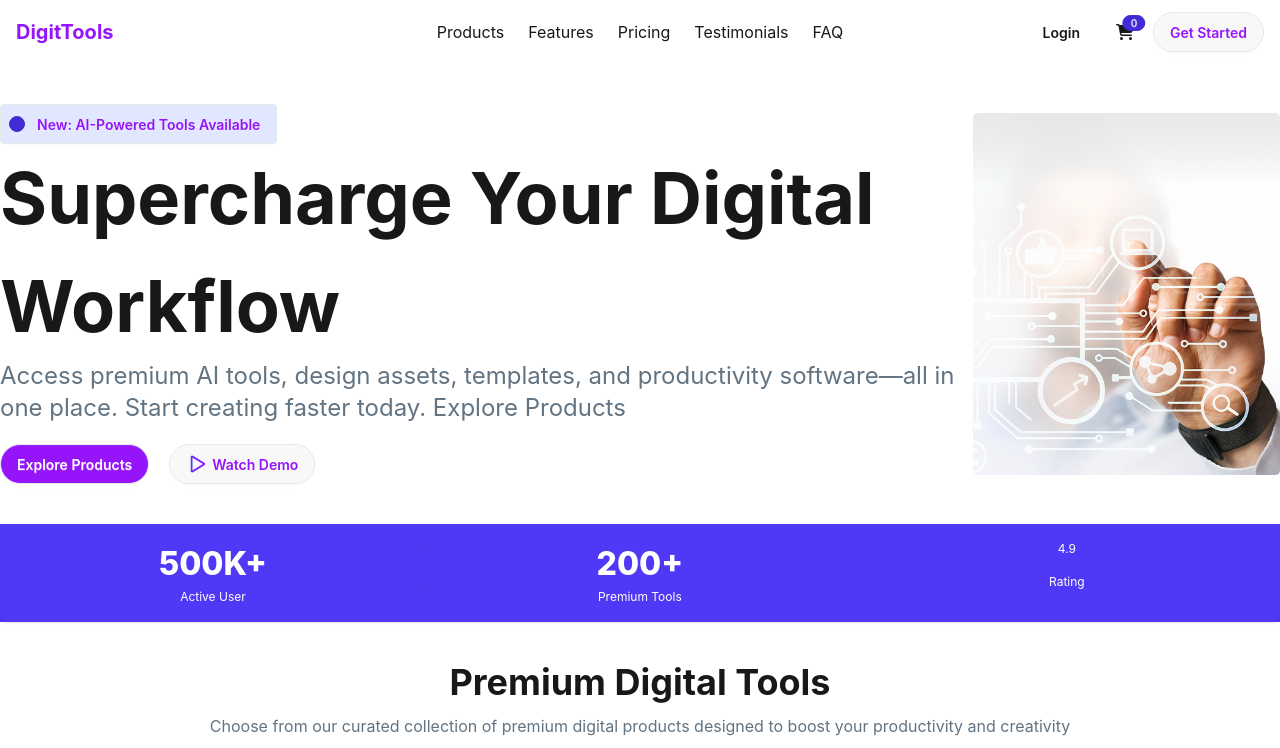
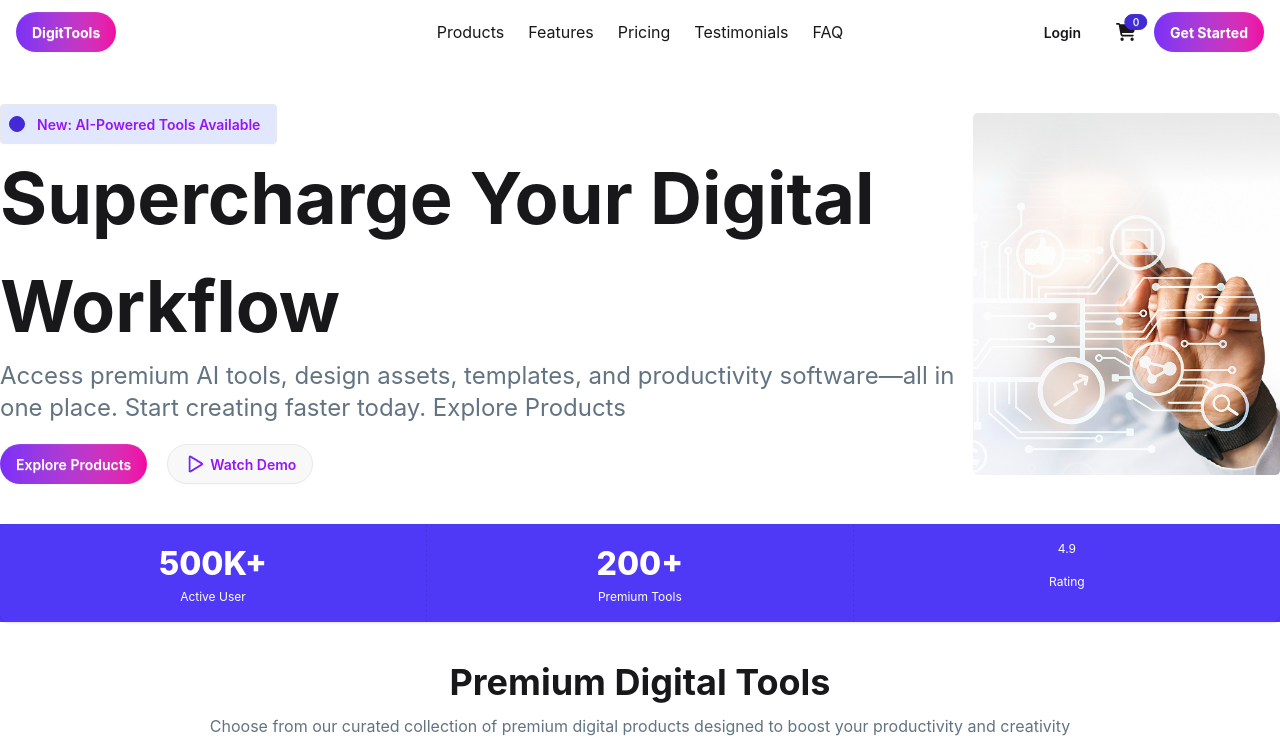
Before and after one commit to sarwarhusain/digitTools, a React (Vite) app: page / in a window 1280 px wide. Shown: the top 748 px of the page. Built offline with nearby package versions, Linux system fonts and the light colour scheme.

Commit message:
update Cart

```diff
--- a/src/Components/Banner/Banner.jsx
+++ b/src/Components/Banner/Banner.jsx
@@ -21,7 +21,7 @@ const Banner = () => {
           </p>
         </div>
         <div className="space-x-5 mt-5">
-          <button className="rounded-full text-white bg-[#9514FA] btn">
+          <button className="btn  rounded-full text-white bg-linear-to-r from-[#7B2FF7] to-[#F107A3] border-none">
             Explore Products
           </button>
           <button className=" btn text-[#9514FA] rounded-full">
--- a/src/Components/Cards/Cards.jsx
+++ b/src/Components/Cards/Cards.jsx
@@ -40,7 +40,7 @@ const Cards = ({ pricing, selectProducts, setSelectProducts }) => {
 
       <button
         onClick={handleCart}
-        className="btn w-full rounded-full text-white bg-gradient-to-r from-[#7B2FF7] to-[#F107A3] border-none"
+        className="btn w-full rounded-full text-white bg-linear-to-r from-[#7B2FF7] to-[#F107A3] border-none"
       >
         Buy Now
       </button>
--- a/src/Components/Carts/CartCard.jsx
+++ b/src/Components/Carts/CartCard.jsx
@@ -11,7 +11,6 @@ const CartCard = ({ product, selectProducts, setSelectProducts }) => {
   return (
     <div className="max-w-7xl mx-auto mt-5">
       <div className=" bg-[#F9FAFC] shadow-sm">
-        {/* Cart Items */}
         <div className="space-y-1">
           <div className="flex items-center justify-between p-3 rounded-lg">
             <div className="flex items-center gap-3">
--- a/src/Components/Carts/Carts.jsx
+++ b/src/Components/Carts/Carts.jsx
@@ -1,8 +1,13 @@
-import React from "react";
 import CartCard from "./CartCard";
 
 const Carts = ({ selectProducts, setSelectProducts }) => {
-  // console.log(selectProducts);
+  const total = selectProducts.reduce((acc, curr) => acc + curr.price, 0);
+  console.log(total.toFixed(2));
+  const proceed = () => {
+    // console.log("cllicked");
+    setSelectProducts([]);
+  };
+  console.log(selectProducts);
   return (
     <div className="border rounded-3xl p-3">
       <h2 className="text-start">Your Cart</h2>
@@ -16,7 +21,16 @@ const Carts = ({ selectProducts, setSelectProducts }) => {
           />
         ))}
       </div>
-
+      <div className="flex justify-between items-center mt-5">
+        <p className="font-bold">Total</p>
+        <p className="font-bold">${total.toFixed(2)}</p>
+      </div>
+      <button
+        className="btn w-full rounded-full text-white bg-linear-to-r from-[#7B2FF7] to-[#F107A3] border-none"
+        onClick={proceed}
+      >
+        Proceed
+      </button>
     </div>
   );
 };
--- a/src/Components/NavBar/NavBar.jsx
+++ b/src/Components/NavBar/NavBar.jsx
@@ -10,7 +10,7 @@ const NavBar = ({ selectProducts }) => {
           </div>
           <ul
             tabIndex={0}
-            className="menu menu-sm dropdown-content mt-3 z-[1] p-2 shadow bg-base-100 rounded-box w-52"
+            className="menu menu-sm dropdown-content mt-3 z-1 p-2 shadow bg-base-100 rounded-box w-52"
           >
             <li>
               <a>Products</a>
@@ -30,7 +30,9 @@ const NavBar = ({ selectProducts }) => {
           </ul>
         </div>
 
-        <a className="text-[#9514FA] text-xl font-bold">DigitTools</a>
+        <a className="btn  rounded-full text-white bg-linear-to-r from-[#7B2FF7] to-[#F107A3] border-none font-bold">
+          DigitTools
+        </a>
       </div>
 
       <div className="navbar-center hidden lg:flex gap-6">
@@ -46,14 +48,14 @@ const NavBar = ({ selectProducts }) => {
 
         <button className="btn btn-ghost btn-circle">
           <div className="indicator">
-            <FaCartShopping size={18} />
+            <FaCartShopping size={20} />
             <span className="badge badge-xs badge-primary indicator-item">
               {selectProducts.length}
             </span>
           </div>
         </button>
 
-        <button className="btn rounded-full text-[#9514FA] hidden sm:inline-flex">
+        <button className="btn font-bold rounded-full text-white bg-linear-to-r from-[#7B2FF7] to-[#F107A3] border-none">
           Get Started
         </button>
       </div>
--- a/src/Components/PricingOption/PricingOption.jsx
+++ b/src/Components/PricingOption/PricingOption.jsx
@@ -29,7 +29,7 @@ const PricingOption = ({ cardsPromise, selectProducts, setSelectProducts }) => {
           }}
           className={`btn ${selected === "carts" ? "bg-[#4F39F6] text-white" : ""} rounded-full `}
         >
-          Carts{selectProducts.length}
+          Carts({selectProducts.length})
         </button>
       </div>
       {/* {selected === "products" ? (
```
